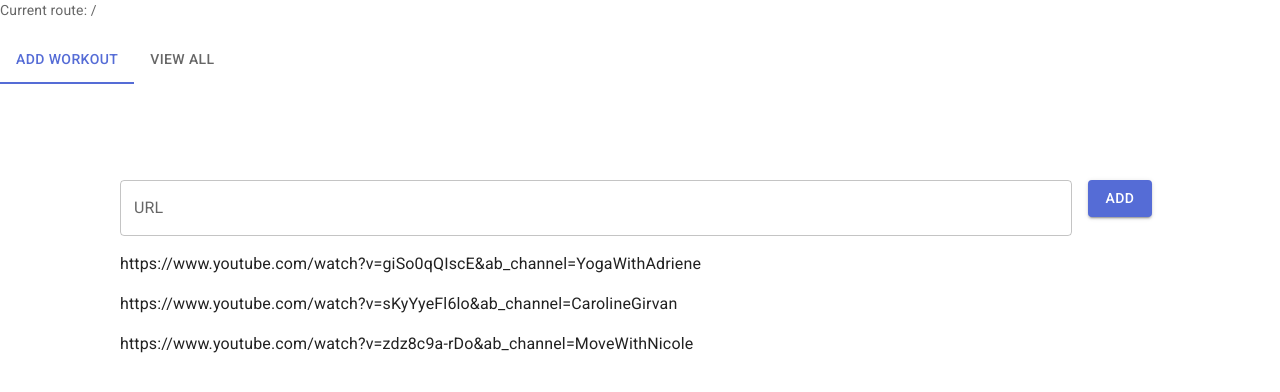
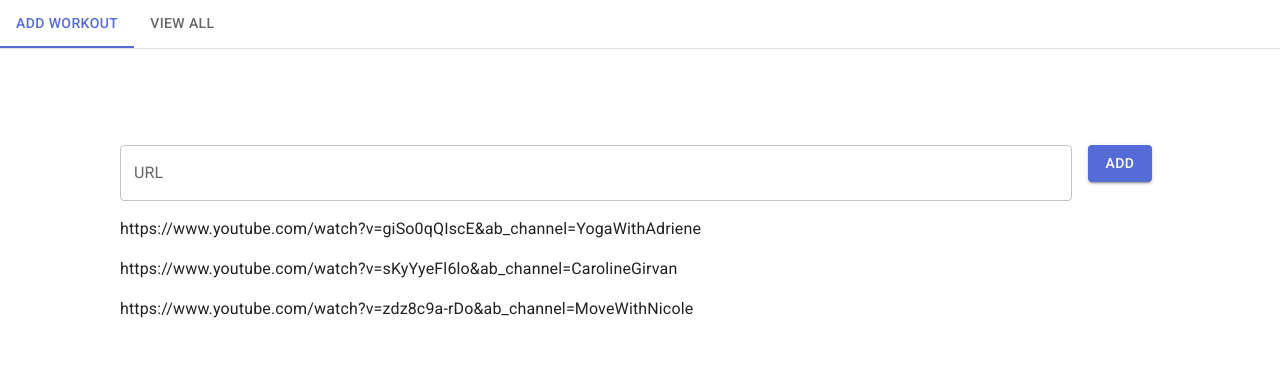
Before and after one commit to kimberlywycheung/workout_tracker, a Next.js app: page / in a window 1280 px wide. Shown: the top 392 px of the page. Built offline with nearby package versions, Linux system fonts and the light colour scheme.

Commit message:
bug fix for form submission

```diff
--- a/components/Form.jsx
+++ b/components/Form.jsx
@@ -9,7 +9,7 @@ import Tags from './Tags.jsx';
 import Category from './Category.jsx';
 
 let data = {
-  date: null,
+  date: '',
   title: '',
   channel: '',
   thumbnail: '',
@@ -29,6 +29,7 @@ const Form = ({ url, setUrl, formData, setSnackbar }) => {
   const [rating, setRating] = useState(0);
   const [difficulty, setDifficulty] = useState(0);
   const [tags, setTags] = useState([]);
+  const [form, setForm] = useState({});
 
   useEffect (() => {
     if (formData) {
@@ -55,9 +56,16 @@ const Form = ({ url, setUrl, formData, setSnackbar }) => {
 
   const saveForm = (e) => {
     e.preventDefault();
-    postWorkout({ url: url, data: data });
-    clearURL(null);
-    setSnackbar(true)
+
+    axios.post("/api/workouts/:username", {
+      url: url,
+      data: data
+    })
+      .then(() => {
+        clearURL(null);
+        setSnackbar(true);
+      })
+      .catch(err => console.log(err));
   }
 
   const clearURL = (e) => {
@@ -203,8 +211,10 @@ const Form = ({ url, setUrl, formData, setSnackbar }) => {
 };
 
 // post to table
-const postWorkout = (formData) => {
+const postWorkout = (formData, cb) => {
+  console.log(formData);
   axios.post("/api/workouts/:username", formData)
+    .then(() => cb())
     .catch(err => console.log(err));
 };
 
--- a/components/Header.jsx
+++ b/components/Header.jsx
@@ -1,72 +1,174 @@
-import * as React from 'react';
+// import * as React from 'react';
+// import PropTypes from 'prop-types';
+// import { Box, Tabs, Tab, Typography } from '@mui/material';
+// import { MemoryRouter, Route, Routes, Link, matchPath, useLocation } from 'react-router-dom';
+// import { StaticRouter } from 'react-router-dom/server';
+
+// function Router(props) {
+//   const { children } = props;
+
+//   if (typeof window === 'undefined') {
+//     return <StaticRouter location="/">{children}</StaticRouter>;
+//   }
+
+//   return (
+//     <MemoryRouter initialEntries={['/']} initialIndex={0}>
+//       {children}
+//     </MemoryRouter>
+//   );
+// }
+
+// Router.propTypes = {
+//   children: PropTypes.node,
+// };
+
+// function useRouteMatch(patterns) {
+//   const { pathname } = useLocation();
+
+//   for (let i = 0; i < patterns.length; i += 1) {
+//     const pattern = patterns[i];
+//     const possibleMatch = matchPath(pattern, pathname);
+//     if (possibleMatch !== null) {
+//       return possibleMatch;
+//     }
+//   }
+
+//   return null;
+// }
+
+// function MyTabs({ setCurrentPage }) {
+//   const routeMatch = useRouteMatch(['/', '/workouts']);
+//   const currentTab = routeMatch?.pattern?.path;
+
+//   return (
+//     <Tabs value={currentTab}>
+//       <Tab label="Add Workout" value="/" to="/" component={Link} onClick={()=>{ setCurrentPage('home'); }}/>
+//       <Tab label="View All" value="/workouts" to="/workouts" component={Link} onClick={()=>{ setCurrentPage('view') }}/>
+//     </Tabs>
+//   );
+// }
+
+// function CurrentRoute() {
+//   const location = useLocation();
+
+//   return (
+//     <Typography variant="body2" sx={{ pb: 2 }} color="text.secondary">
+//       Current route: {location.pathname}
+//     </Typography>
+//   );
+// }
+
+// export default function TabsRouter() {
+//   return (
+//     <Router>
+//       <Box sx={{ width: '100%' }}>
+//         <Routes>
+//           <Route path="*" element={<CurrentRoute />} />
+//         </Routes>
+//         <MyTabs />
+//       </Box>
+//     </Router>
+//   );
+// }
+
+// import * as React from 'react';
+// import PropTypes from 'prop-types';
+// import Tabs from '@mui/material/Tabs';
+// import Tab from '@mui/material/Tab';
+// import Typography from '@mui/material/Typography';
+// import Box from '@mui/material/Box';
+
+// function TabPanel(props) {
+//   const { children, value, index, ...other } = props;
+
+//   return (
+//     <div
+//       role="tabpanel"
+//       hidden={value !== index}
+//       id={`simple-tabpanel-${index}`}
+//       aria-labelledby={`simple-tab-${index}`}
+//       {...other}
+//     >
+//       {value === index && (
+//         <Box sx={{ p: 3 }}>
+//           <Typography>{children}</Typography>
+//         </Box>
+//       )}
+//     </div>
+//   );
+// }
+
+// function a11yProps(index) {
+//   return {
+//     id: `simple-tab-${index}`,
+//     'aria-controls': `simple-tabpanel-${index}`,
+//   };
+// }
+
+// export default function Header ({ currentPage, setCurrentPage }) {
+//   const [value, setValue] = React.useState(0);
+
+//   const handleChange = (event, newValue) => {
+//     if (!newValue) {
+//       setCurrentPage('home');
+//       console.log('setting to home');
+//     } else {
+//       setCurrentPage('view');
+//       console.log('setting to view');
+//     }
+//   };
+
+//   return (
+//     <Box sx={{ width: '100%' }}>
+//       <Box sx={{ borderBottom: 1, borderColor: 'divider' }}>
+//         <Tabs value={currentPage} onChange={handleChange} aria-label="basic tabs example">
+//           <Tab label="Add Workout" {...a11yProps(0)} />
+//           <Tab label="View All" {...a11yProps(1)} />
+//         </Tabs>
+//       </Box>
+//       <TabPanel value={currentPage} index={'add'}></TabPanel>
+//       <TabPanel value={currentPage} index={'view'}></TabPanel>
+//     </Box>
+//   );
+// }
+
+import { useState } from 'react';
 import PropTypes from 'prop-types';
-import { Box, Tabs, Tab, Typography } from '@mui/material';
-import { MemoryRouter, Route, Routes, Link, matchPath, useLocation } from 'react-router-dom';
-import { StaticRouter } from 'react-router-dom/server';
+import { Tabs, Tab, Typography, Box } from '@mui/material';
 
-function Router(props) {
-  const { children } = props;
+function a11yProps(index) {
+  return {
+    id: `simple-tab-${index}`,
+    'aria-controls': `simple-tabpanel-${index}`,
+  };
+}
 
-  if (typeof window === 'undefined') {
-    return <StaticRouter location="/">{children}</StaticRouter>;
-  }
+const Header = ({ homeView, setHomeView }) => {
+  const [value, setValue] = useState(0);
+
+  console.log("homeView", homeView);
+  console.log("setHomeView", typeof(setHomeView));
+
+  const handleChange = (event, newValue) => {
+    setValue(newValue);
+
+    if (!newValue && !homeView) {
+      setHomeView(true);
+    } else if (newValue && homeView) {
+      setHomeView(false);
+    }
+  };
 
   return (
-    <MemoryRouter initialEntries={['/']} initialIndex={0}>
-      {children}
-    </MemoryRouter>
+    <Box sx={{ width: '100%' }}>
+      <Box sx={{ borderBottom: 1, borderColor: 'divider' }}>
+        <Tabs value={value} onChange={handleChange} aria-label="basic tabs example">
+          <Tab label="Add Workout" {...a11yProps(0)} />
+          <Tab label="View All" {...a11yProps(1)} />
+        </Tabs>
+      </Box>
+    </Box>
   );
-}
-
-Router.propTypes = {
-  children: PropTypes.node,
 };
 
-function useRouteMatch(patterns) {
-  const { pathname } = useLocation();
-
-  for (let i = 0; i < patterns.length; i += 1) {
-    const pattern = patterns[i];
-    const possibleMatch = matchPath(pattern, pathname);
-    if (possibleMatch !== null) {
-      return possibleMatch;
-    }
-  }
-
-  return null;
-}
-
-function MyTabs({setCurrentPage}) {
-  const routeMatch = useRouteMatch(['/', '/workouts']);
-  const currentTab = routeMatch?.pattern?.path;
-
-  return (
-    <Tabs value={currentTab}>
-      <Tab label="Add Workout" value="/" to="/" component={Link} onClick={()=>{ setCurrentPage('home') }}/>
-      <Tab label="View All" value="/workouts" to="/workouts" component={Link} onClick={()=>{ setCurrentPage('view') }}/>
-    </Tabs>
-  );
-}
-
-function CurrentRoute() {
-  const location = useLocation();
-
-  return (
-    <Typography variant="body2" sx={{ pb: 2 }} color="text.secondary">
-      Current route: {location.pathname}
-    </Typography>
-  );
-}
-
-export default function TabsRouter() {
-  return (
-    <Router>
-      <Box sx={{ width: '100%' }}>
-        <Routes>
-          <Route path="*" element={<CurrentRoute />} />
-        </Routes>
-        <MyTabs />
-      </Box>
-    </Router>
-  );
-}
+export default Header;
--- a/components/Tags.jsx
+++ b/components/Tags.jsx
@@ -6,13 +6,13 @@ import axios from 'axios';
 const filter = createFilterOptions();
 
 export default function Tags({ url }) {
-  const [tags, setTags] = useState([]);
+  const [tags, setTags] = useState(getTags());
   const [value, setValue] = useState(null);
 
-  useEffect(() => {
-    setTags(getTags());
-    console.log('tags', value);
-  }, []);
+  // useEffect(() => {
+  //   setTags(getTags());
+  //   console.log('tags', value);
+  // }, []);
 
   return (
     <Autocomplete
--- a/pages/index.js
+++ b/pages/index.js
@@ -1,23 +1,23 @@
-import Head from 'next/head'
-import Image from 'next/image'
-import { Inter } from '@next/font/google'
-import styles from '../styles/Home.module.css'
-import { Snackbar , MuiAlert } from '@mui/material';
+import Head from 'next/head';
+import Image from 'next/image';
+import { Inter } from '@next/font/google';
+import styles from '../styles/Home.module.css';
+import { Snackbar , Alert } from '@mui/material';
 
 import { useState, useEffect, forwardRef } from 'react';
+import axios from 'axios';
 
 import Header from '../components/Header.jsx';
 import Add from '../components/Add.jsx';
 import Form from '../components/Form.jsx';
-
-const Alert = forwardRef(function Alert(props, ref) {
-  return <MuiAlert elevation={6} ref={ref} variant="filled" {...props} />;
-});
+import Graph from '../components/Graph.jsx';
+import List from '../components/List.jsx';
 
 const Home = () => {
-  const [currentPage, setCurrentPage] = useState('home');
+  const [homeView, setHomeView] = useState(true);
   const [url, setUrl] = useState(null);
   const [formData, setFormData] = useState({});
+  const [workouts, setWorkouts] = useState(null);
   const [openSnackbar, setSnackbar] = useState(false);
 
   useEffect(() => {
@@ -25,6 +25,14 @@ const Home = () => {
       setFormData(null);
     }
   }, [url]);
+
+  useEffect(() => {
+    if (!homeView) {
+      axios.get('/api/workouts/summary')
+        .then(({ data }) => setWorkouts(data))
+        .catch(err => console.log(err));
+    }
+  }, [homeView]);
 
   const handleClose = (event, reason) => {
     if (reason === 'clickaway') return;
@@ -40,27 +48,34 @@ const Home = () => {
         <link rel="icon" href="/favicon.ico" />
       </Head>
 
-      <Header
-        setCurrentPage={setCurrentPage}>
-      </Header>
+      <Header homeView={homeView} setHomeView={setHomeView}></Header>
 
       <main className={styles.main}>
+      { homeView &&
+        <>
           { !url &&
             <Add setUrl={setUrl} setFormData={setFormData}></Add>
           }
           { url &&
               <Form url={url} setUrl={setUrl} formData={formData} setSnackbar={setSnackbar}></Form>
           }
-
-        {/* <Snackbar open={openSnackbar} autoHideDuration={6000} onClose={handleClose}>
+          <Snackbar open={openSnackbar} autoHideDuration={6000} onClose={handleClose}>
             <Alert onClose={handleClose} severity="success" sx={{ width: '100%' }}>
               Your workout has been saved!
             </Alert>
-        </Snackbar> */}
+          </Snackbar>
+        </>
+      }
 
+      { !homeView &&
+        <>
+          <Graph id="graph"></Graph>
+          <List workouts={workouts}></List>
+        </>
+      }
       </main>
     </>
   )
-}
+};
 
 export default Home;
```
Also changed, not shown: components/List.jsx (+15 -22 lines), pages/workouts.js (+0 -8 lines), 1 other file (tests, documents, lock files or other folders). Lines whose indentation alone changed are shown as unchanged.
